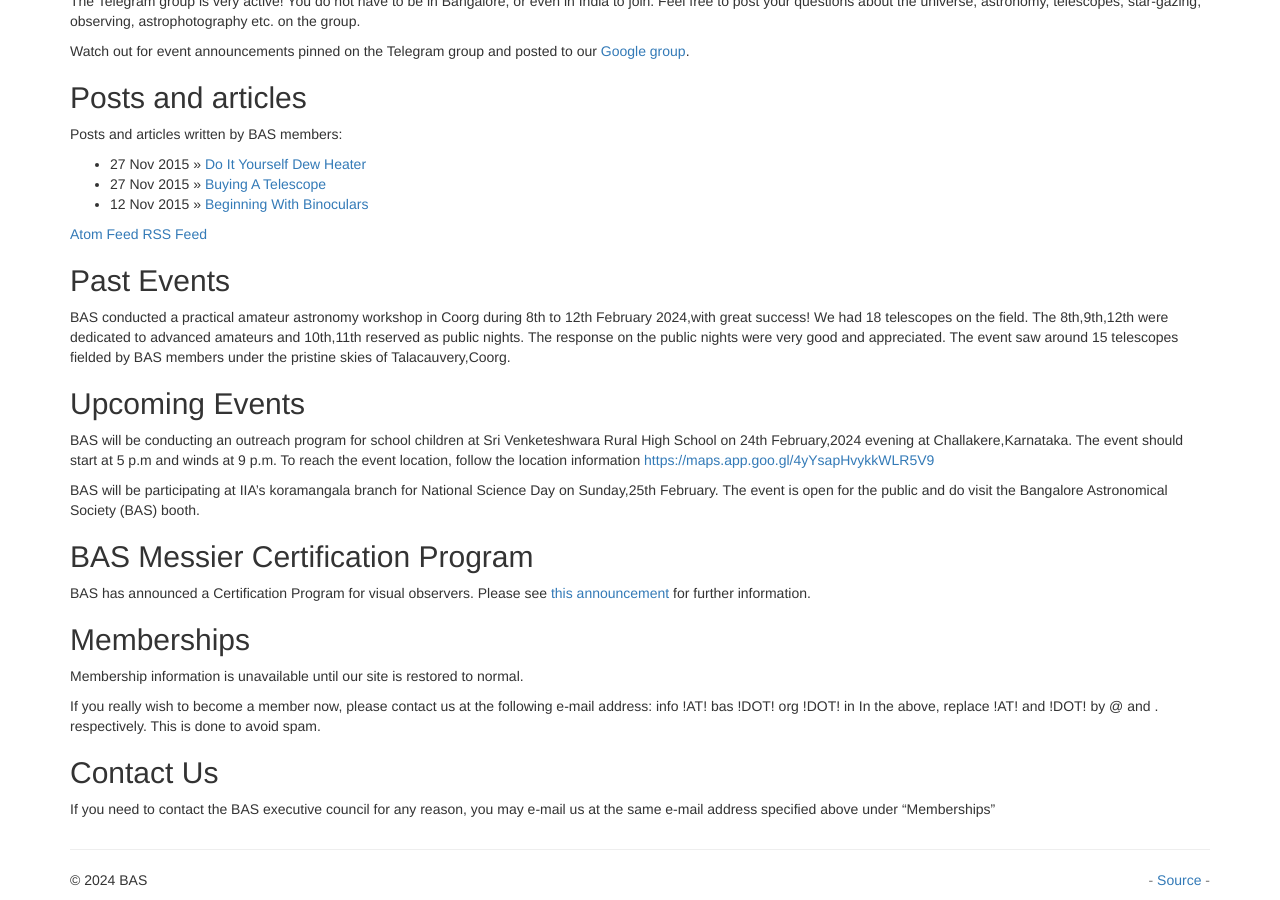
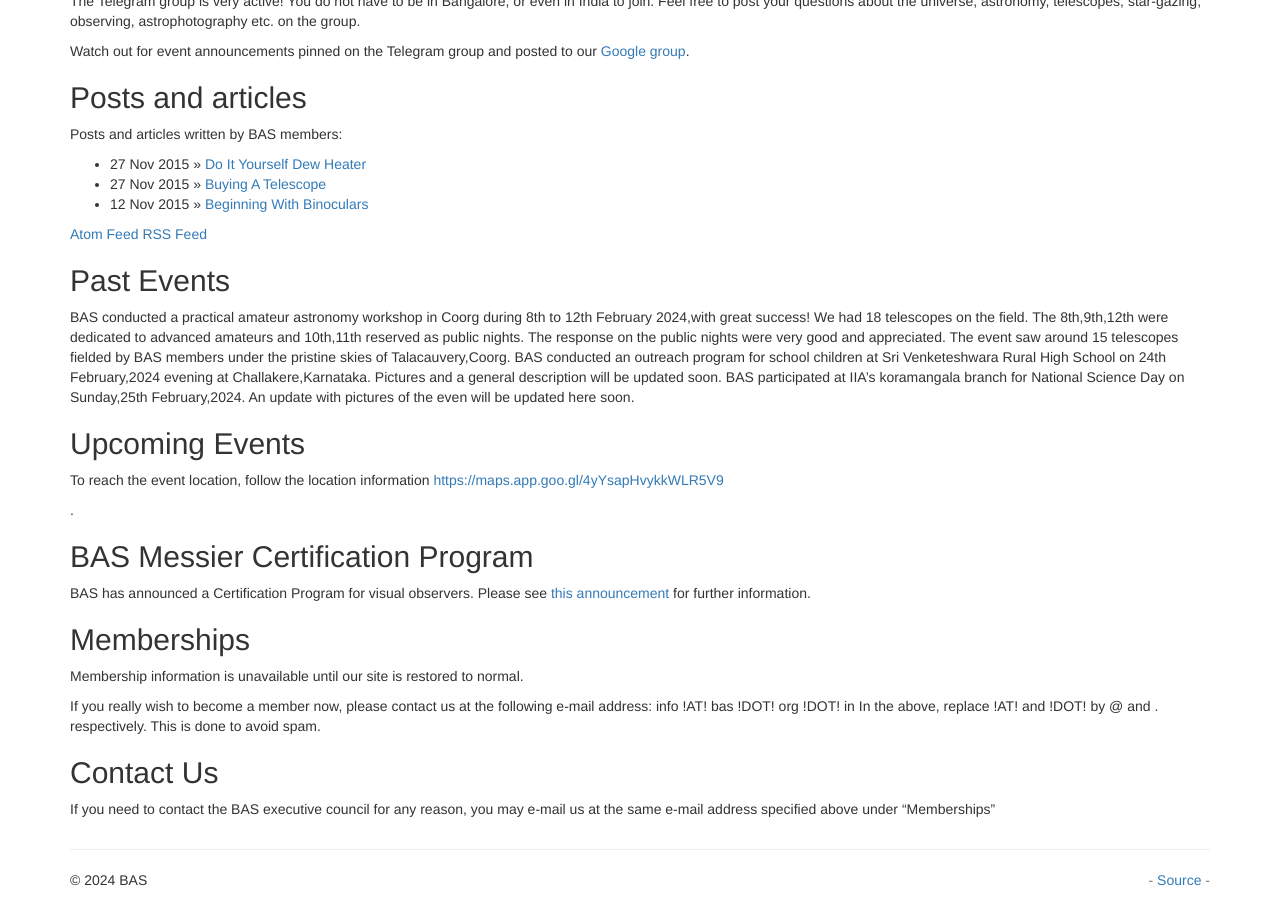
Before and after one commit to bas-org/bas-org.github.io, a Jekyll site: the page built from index.md, in a window 1280 px wide and 900 px high, scrolled down 674 px. Built offline with Jekyll 4.4.1, drawn with Linux system fonts in a browser that asks for light colours; nearby versions of some CDN libraries; library files that are not in the unit come from our copies.

Commit message:
Events update
Moved Challakere event, NSD event at IIA to past events.

```diff
--- a/index.md
+++ b/index.md
@@ -36,14 +36,16 @@ Posts and articles written by BAS members:
 BAS conducted a practical amateur astronomy workshop in Coorg during 8th to 12th February 2024,with great success! We had 18 telescopes on the field. The 8th,9th,12th were dedicated to advanced amateurs and 10th,11th reserved as public nights.
 The response on the public nights were very good and appreciated. The event saw around 15 telescopes fielded by BAS
 members under the pristine skies of Talacauvery,Coorg.
+BAS conducted an outreach program for school children at Sri Venketeshwara Rural High School on
+24th February,2024 evening at Challakere,Karnataka. Pictures and a general description will be updated soon.
+BAS participated at IIA's koramangala branch for National Science Day on Sunday,25th February,2024.
+An update with pictures of the even will be updated here soon.
+
 ## Upcoming Events
-BAS will be conducting an outreach program for school children at Sri Venketeshwara Rural High School on
-24th February,2024 evening at Challakere,Karnataka.
-The event should start at 5 p.m and winds at 9 p.m.
+
 To reach the event location, follow the location information [https://maps.app.goo.gl/4yYsapHvykkWLR5V9](https://maps.app.goo.gl/4yYsapHvykkWLR5V9)
 
-BAS will be participating at IIA's koramangala branch for National Science Day on Sunday,25th February.
-The event is open for the public and do visit the Bangalore Astronomical Society (BAS) booth.
+.
 
 ## BAS Messier Certification Program
 
```
